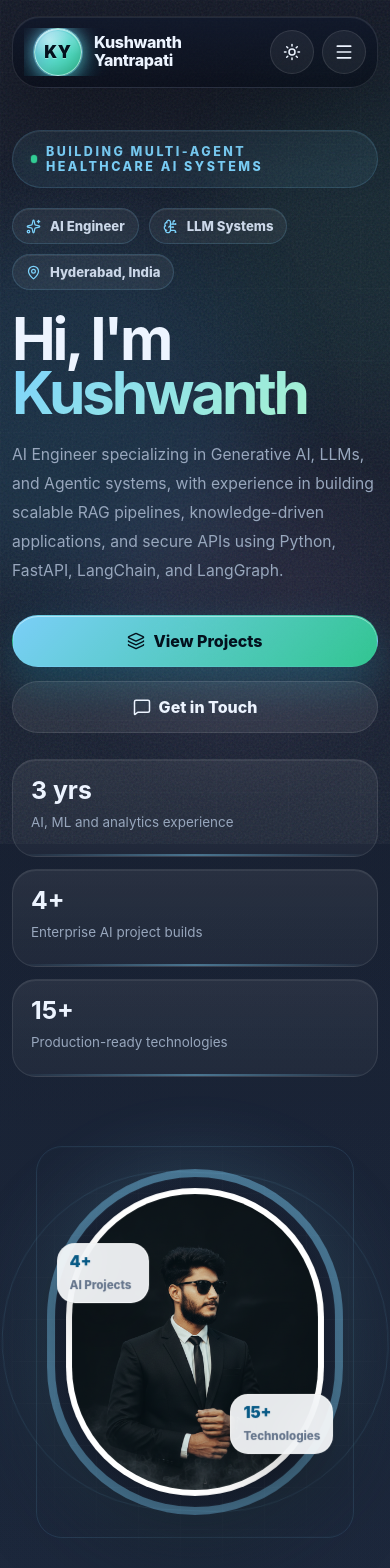
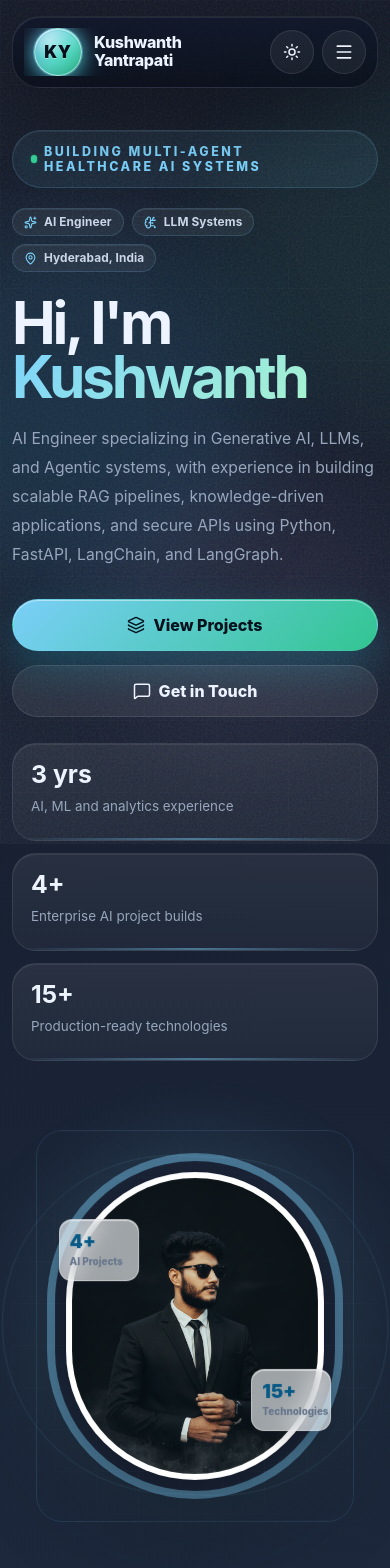
Before and after one commit to kushwanth-AI/portfolio, a React (Vite) app: page / in a window 390 px wide. Shown: the top 1568 px of the page. Built offline with nearby package versions, Linux system fonts and the light colour scheme.

Commit message:
Refine hero pills and floating stat badges for a cleaner, compact look

```diff
--- a/src/App.css
+++ b/src/App.css
@@ -314,7 +314,7 @@ a {
 .hero-pills span {
   display: inline-flex;
   align-items: center;
-  gap: 9px;
+  gap: 7px;
   border-radius: 999px;
   border: 1px solid rgba(125, 211, 252, 0.16);
   background: rgba(125, 211, 252, 0.075);
@@ -343,19 +343,22 @@ a {
 .hero-pills {
   display: flex;
   flex-wrap: wrap;
-  gap: 10px;
-  margin-bottom: 22px;
+  gap: 8px;
+  margin-bottom: 24px;
 }
 
 .hero-pills span {
-  padding: 9px 13px;
+  padding: 6px 11px;
   color: var(--muted-strong);
-  font-size: 0.82rem;
-  font-weight: 800;
+  font-size: 0.74rem;
+  font-weight: 700;
+  letter-spacing: 0.01em;
   background: rgba(255, 255, 255, 0.055);
 }
 
 .hero-pills svg {
+  width: 13px;
+  height: 13px;
   color: var(--accent);
 }
 
@@ -536,37 +539,42 @@ p {
 .floating-chip {
   position: absolute;
   z-index: 3;
-  min-width: 122px;
-  padding: 16px 18px;
-  border: 1px solid rgba(255, 255, 255, 0.72);
-  border-radius: 20px;
-  background: rgba(248, 250, 252, 0.92);
-  box-shadow: 0 24px 60px rgba(0, 0, 0, 0.22);
+  width: 96px;
+  min-height: 74px;
+  display: flex;
+  flex-direction: column;
+  justify-content: center;
+  padding: 9px 12px;
+  border: 1px solid rgba(255, 255, 255, 0.4);
+  border-radius: 14px;
+  background: rgba(248, 250, 252, 0.62);
+  box-shadow: 0 8px 24px rgba(2, 6, 23, 0.16), inset 0 1px 0 rgba(255, 255, 255, 0.5);
   color: #075985;
-  font-size: 1.45rem;
+  font-size: 1.5rem;
   font-weight: 900;
   line-height: 1;
-  backdrop-filter: blur(18px);
+  backdrop-filter: blur(10px) saturate(140%);
+  -webkit-backdrop-filter: blur(10px) saturate(140%);
 }
 
 .floating-chip span {
   display: block;
-  margin-top: 8px;
+  margin-top: 5px;
   color: #64748b;
-  font-size: 0.82rem;
+  font-size: 0.66rem;
   font-weight: 800;
-  line-height: 1.25;
+  line-height: 1.2;
 }
 
 .chip-top {
-  top: 34%;
-  left: -44px;
+  top: 30%;
+  left: -16px;
   transform: translateY(-50%);
 }
 
 .chip-right {
-  right: -52px;
-  bottom: 22%;
+  right: -18px;
+  bottom: 26%;
   transform: none;
 }
 
@@ -1547,24 +1555,26 @@ footer span {
   }
 
   .floating-chip {
-    min-width: 104px;
-    padding: 12px 14px;
-    border-radius: 18px;
-    font-size: 1.08rem;
+    width: 88px;
+    min-height: 68px;
+    padding: 8px 11px;
+    border-radius: 13px;
+    font-size: 1.3rem;
   }
 
   .floating-chip span {
-    font-size: 0.72rem;
+    margin-top: 4px;
+    font-size: 0.62rem;
   }
 
   .chip-top {
-    left: -10px;
-    top: 30%;
+    left: -4px;
+    top: 28%;
   }
 
   .chip-right {
-    right: -10px;
-    bottom: 18%;
+    right: -4px;
+    bottom: 22%;
   }
 }
 
@@ -1617,19 +1627,20 @@ footer span {
   }
 
   .floating-chip {
-    min-width: 92px;
-    padding: 10px 12px;
-    font-size: 0.98rem;
+    width: 80px;
+    min-height: 62px;
+    padding: 7px 10px;
+    font-size: 1.18rem;
   }
 
   .chip-top {
-    left: 2px;
-    top: 29%;
+    left: 4px;
+    top: 27%;
   }
 
   .chip-right {
-    right: 2px;
-    bottom: 16%;
+    right: 4px;
+    bottom: 18%;
   }
 
   .about-profile {
--- a/src/App.jsx
+++ b/src/App.jsx
@@ -562,9 +562,9 @@ function App() {
               BUILDING MULTI-AGENT HEALTHCARE AI SYSTEMS
             </div>
             <div className="hero-pills">
-              <span><Sparkles size={15} /> AI Engineer</span>
-              <span><BrainCircuit size={15} /> LLM Systems</span>
-              <span><MapPin size={15} /> Hyderabad, India</span>
+              <span><Sparkles size={14} /> AI Engineer</span>
+              <span><BrainCircuit size={14} /> LLM Systems</span>
+              <span><MapPin size={14} /> Hyderabad, India</span>
             </div>
             <h1>
               Hi, I'm <span>Kushwanth</span>
```
